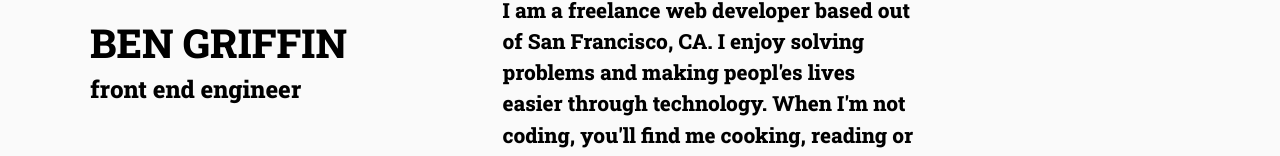
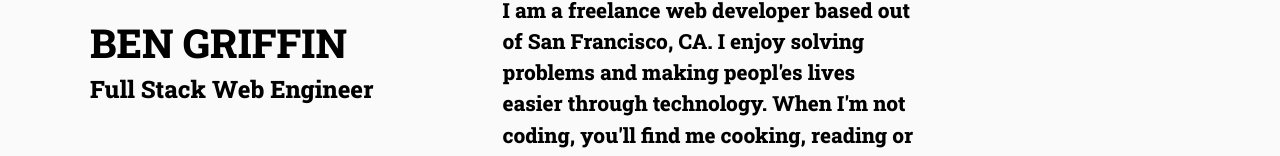
Before and after one commit to bigtechnology/portfolio, a React (Create React App) app: page / in a window 1280 px wide. Shown: the part 162-318 px from the top of the page. Built offline with nearby package versions, Linux system fonts and the light colour scheme.

Commit message:
Updated About Me

```diff
--- a/src/components/about_me/about.js
+++ b/src/components/about_me/about.js
@@ -10,7 +10,7 @@ function About() {
       <div className="about-content">
         <div className="left-content">
           <h1 className="header-name">BEN GRIFFIN</h1>
-          <h4 className="profile-h4">front end engineer</h4>
+          <h4 className="profile-h4">Full Stack Web Engineer</h4>
         </div>
 
         <div className="middle-content">
```
